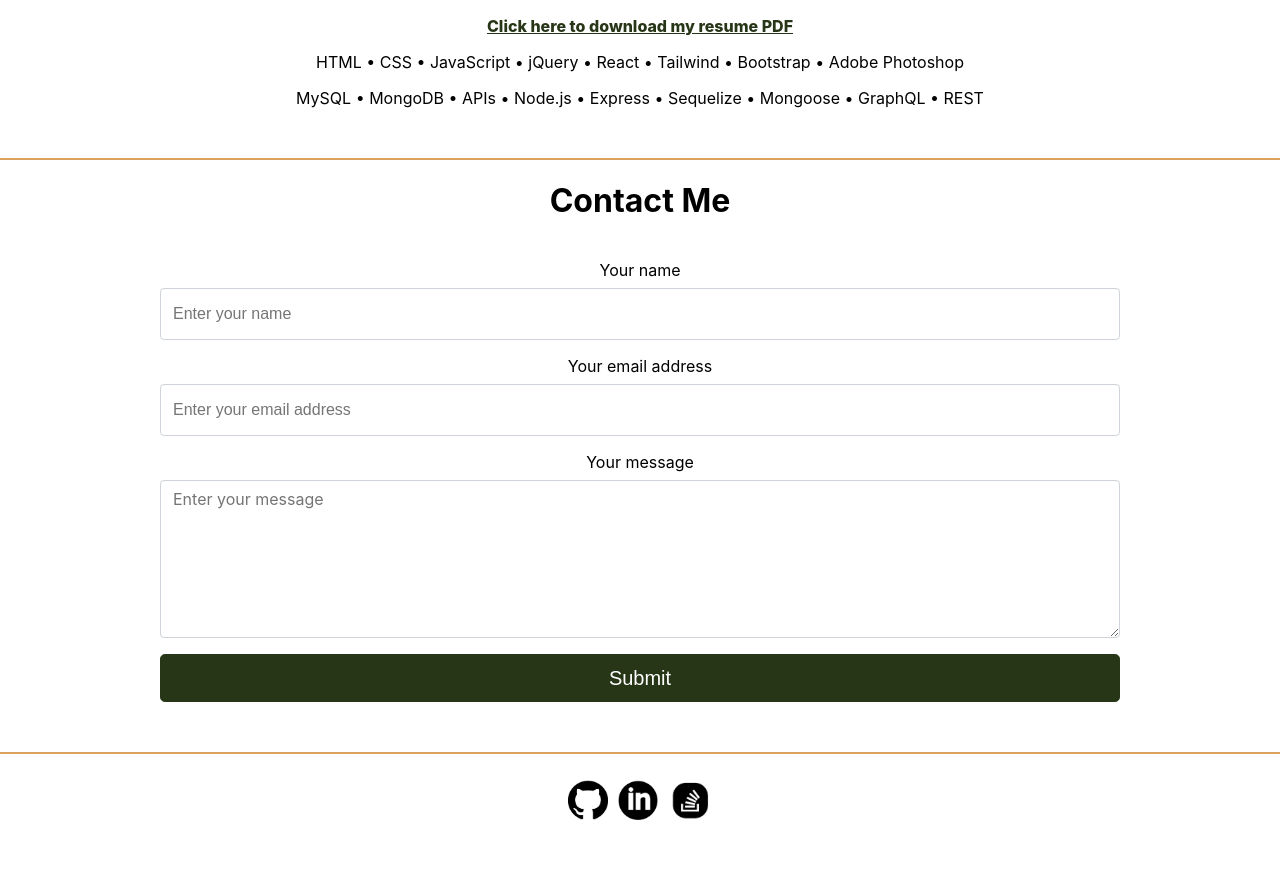
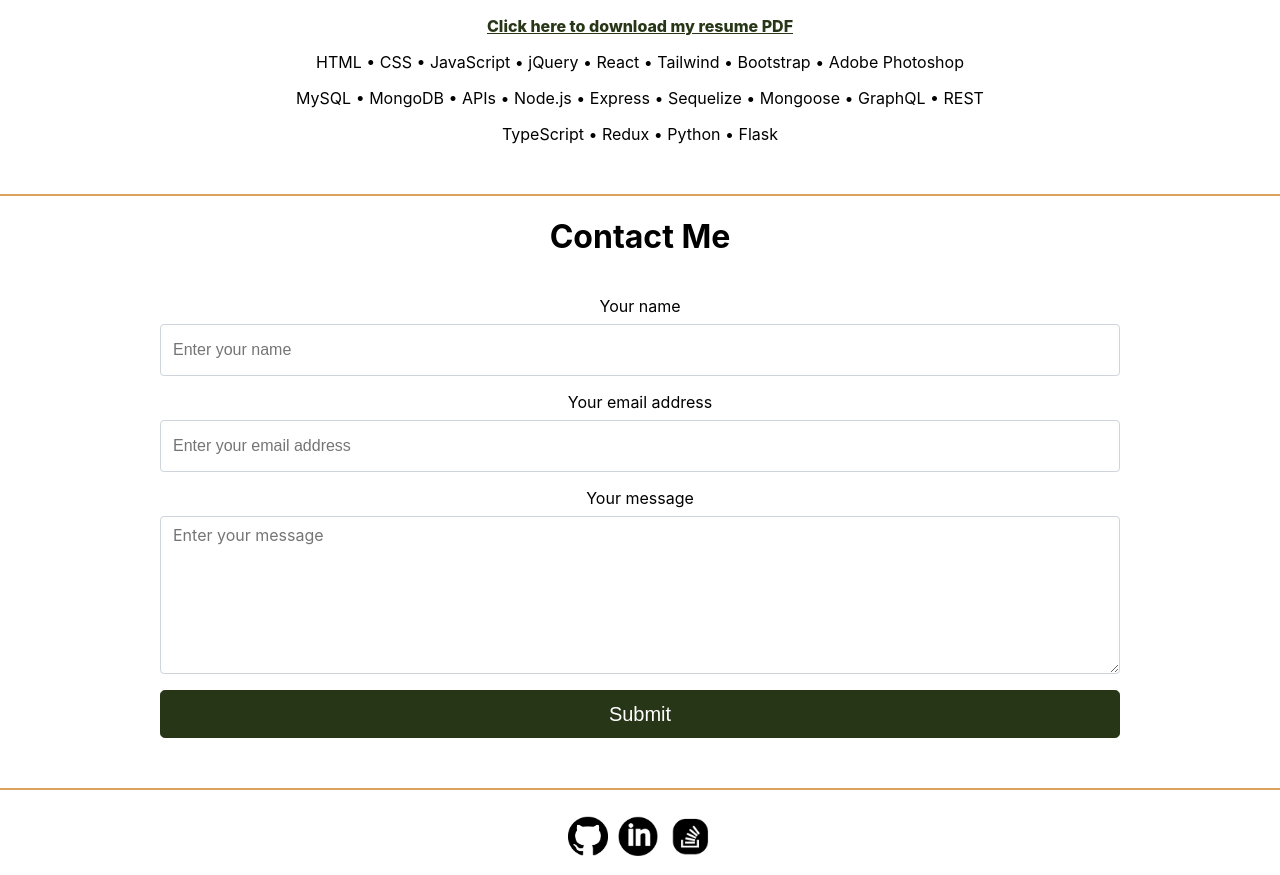
Before and after one commit to jenstem/react-portfolio, a React (Create React App) app: page / in a window 1280 px wide. Shown: the part 2380-3255 px from the top of the page. Before the commit the page ends 3219 px from the top, so only its background shows below. Built offline with nearby package versions, Linux system fonts and the light colour scheme.

Commit message:
Update skills content in resume section

```diff
--- a/src/Pages/resume.js
+++ b/src/Pages/resume.js
@@ -14,7 +14,8 @@ export default function Resume() {
                 </span>{" "}
             </p>
                 <p>HTML &#x2022; CSS &#x2022; JavaScript &#x2022; jQuery &#x2022; React &#x2022; Tailwind &#x2022; Bootstrap &#x2022; Adobe Photoshop</p>
-                <p className='add-space'>MySQL &#x2022; MongoDB &#x2022; APIs &#x2022; Node.js &#x2022; Express &#x2022; Sequelize &#x2022; Mongoose &#x2022; GraphQL &#x2022; REST</p>
+                <p>MySQL &#x2022; MongoDB &#x2022; APIs &#x2022; Node.js &#x2022; Express &#x2022; Sequelize &#x2022; Mongoose &#x2022; GraphQL &#x2022; REST</p>
+                <p className='add-space'>TypeScript &#x2022; Redux &#x2022; Python &#x2022; Flask</p>
             <div className="bar"></div>
         </div>
     );
```
